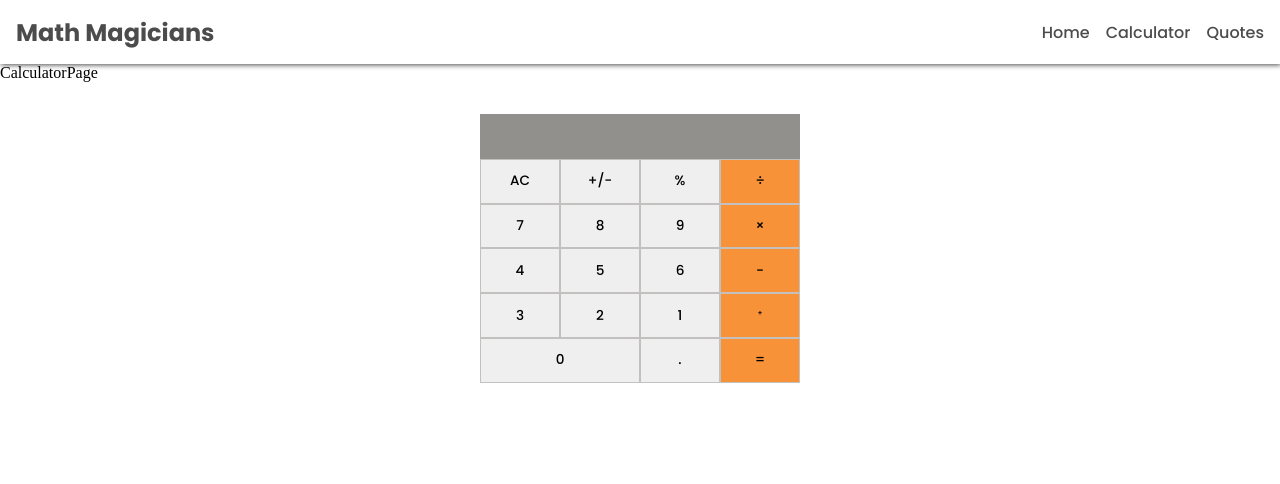
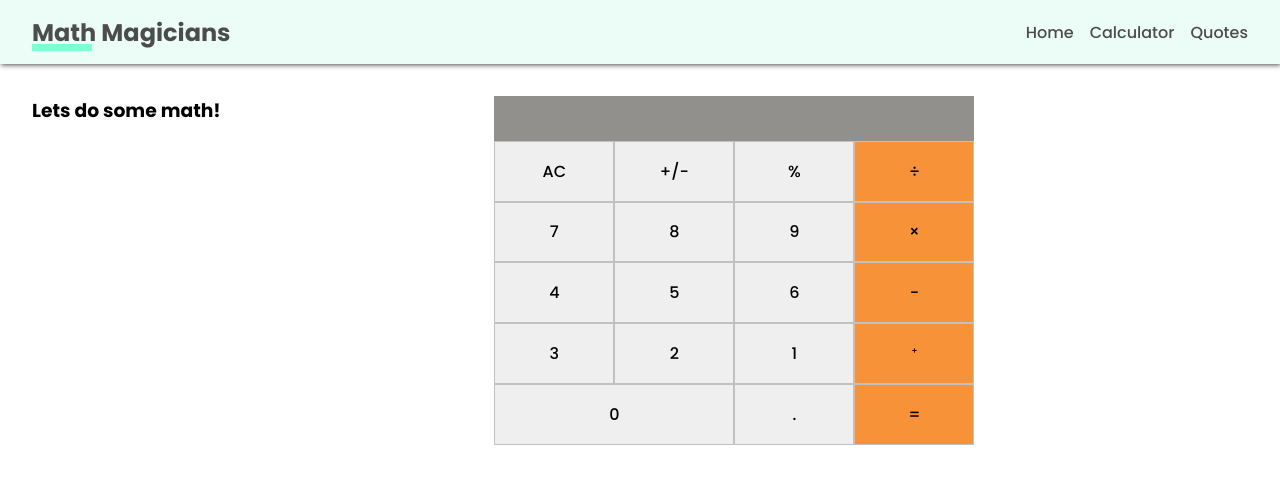
Before and after one commit to bobb-Rob/math-magician, a React (Create React App) app: page /calculator in a window 1280 px wide. Shown: the top 484 px of the page. Built offline with nearby package versions, Linux system fonts and the light colour scheme.

Commit message:
style applied to calculatorpage, quotes page and home page

```diff
--- a/src/App.css
+++ b/src/App.css
@@ -6,9 +6,15 @@
   box-sizing: border-box;
 }
 
+:root {
+  --faintCyan: rgb(236, 252, 247);
+  --dimeGray: #4d4c4c;
+  --peach: rgb(248, 146, 57);
+}
+
 .calculator-container {
-  width: 20rem;
-  margin: 2rem auto;
+  width: 90%;
+  margin: 0 auto;
 }
 
 .cal-screen {
@@ -58,13 +64,30 @@
 
 .navbar {
   height: 4rem;
-  padding: 1rem 1rem;
+  padding: 1rem 1.5rem;
   display: flex;
   align-items: center;
   justify-content: space-between;
-  box-shadow: 1px 1px 5px 0px #4d4c4c;
+  box-shadow: 1px 1px 5px 0 #4d4c4c;
   color: #4d4c4c;
   font-family: 'Poppins', sans-serif;
+  z-index: 1;
+  background-color: var(--faintCyan);
+  position: relative;
+}
+
+.navbar > h1 {
+  position: relative;
+}
+
+.navbar > h1::after {
+  content: '';
+  height: 7px;
+  width: 60px;
+  background-color: aquamarine;
+  position: absolute;
+  bottom: -1px;
+  left: 0;
 }
 
 .link {
@@ -73,24 +96,79 @@
   color: #4d4c4c;
 }
 
+.link:hover {
+  color: var(--peach);
+}
+
+.link:focus {
+  color: var(--peach);
+}
+
 .mobile-menu {
-  background-color: white;
+  background-color: var(--faintCyan);
   border: none;
   display: flex;
   align-items: center;
 }
 
-.desktop-nav {
-  display:  none;
+.home-page,
+.calc-page,
+.quotes-page {
+  padding: 2rem 1.5rem;
+  font-family: 'Poppins', sans-serif;
 }
 
+.quotes-page {
+  color: var(--dimeGray);
+}
+
+.home-page > p {
+  color: #4d4c4c;
+}
+
+.calc-page {
+  text-align: center;
+}
 
 @media screen and (min-width: 474px) {
   .mobile-menu {
     display: none;
   }
 
+  .navbar {
+    height: 4rem;
+    padding: 1rem 2rem;
+  }
+
   .desktop-nav {
-    display:  block;
+    display: block;
+  }
+
+  .home-page,
+  .calc-page,
+  .quotes-page {
+    padding: 2rem 2rem;
+  }
+
+  .quotes-page {
+    height: 100vh;
+    width: 100vw;
+    display: flex;
+    justify-content: center;
+    margin: 7rem 0;
+  }
+
+  .calc-page {
+    display: flex;
+  }
+
+  .calculator-container {
+    width: 30rem;
+    margin: 0 auto;
+  }
+
+  .calculator-digits input {
+    height: 3.8rem;
+    font-size: 1rem;
   }
 }
--- a/src/components/CalculatorPage.jsx
+++ b/src/components/CalculatorPage.jsx
@@ -2,8 +2,8 @@ import React from 'react';
 import Calculator from './calculator';
 
 const CalculatorPage = () => (
-  <div>
-    CalculatorPage
+  <div className="calc-page">
+    <h3>Lets do some math!</h3>
     <Calculator />
   </div>
 );
--- a/src/components/HomePage.jsx
+++ b/src/components/HomePage.jsx
@@ -1,17 +1,24 @@
 import React from 'react';
 
 const HomePage = () => (
-  <div>
-    <h1>Welcome to our page!</h1>
+  <div className="home-page">
+    <h2>Welcome to our page!</h2>
     <p>
       Lorem ipsum dolor sit amet consectetur adipisicing elit.
       Natus et, ad at eum quam omnis, laboriosam sed possimus facere
       temporibus impedit labore voluptatibus tenetur fugiat vero aperiam
       eligendi, maiores dolores!
+      Lorem ipsum dolor sit amet consectetur adipisicing elit.
+      Natus et, ad at eum quam omnis, laboriosam sed possimus facere
+      temporibus impedit labore voluptatibus tenetur fugiat vero aperiam
+      eligendi, maiores dolores!
     </p>
-
+    <br />
     <p>
       Lorem ipsum dolor sit amet consectetur adipisicing elit.
+      Natus et, ad at eum quam omnis, laboriosam sed possimus facere
+      temporibus impedit labore voluptatibus tenetur fugiat vero aperiam
+      eligendi, maiores dolores! Lorem ipsum dolor sit amet consectetur adipisicing elit.
       Natus et, ad at eum quam omnis, laboriosam sed possimus facere
       temporibus impedit labore voluptatibus tenetur fugiat vero aperiam
       eligendi, maiores dolores!
--- a/src/components/Navbar.jsx
+++ b/src/components/Navbar.jsx
@@ -1,6 +1,5 @@
 import React from 'react';
 import { Link } from 'react-router-dom';
-import { HiMenu } from 'react-icons/hi';
 
 const Navbar = () => (
   <nav className="navbar">
@@ -10,9 +9,6 @@ const Navbar = () => (
       <Link to="/calculator" className="link">Calculator</Link>
       <Link to="/quotes" className="link">Quotes</Link>
     </div>
-    <button type="button" className="mobile-menu">
-      <HiMenu color="#4d4c4c" size="1.8rem" />
-    </button>
   </nav>
 );
 
--- a/src/components/QuotesPage.jsx
+++ b/src/components/QuotesPage.jsx
@@ -1,7 +1,13 @@
 import React from 'react';
 
 const QuotesPage = () => (
-  <div>QuotesPage</div>
+  <div className="quotes-page">
+    <h3>
+      Mathematics is not about nu,bers, equations, computations,
+      <br />
+      or algorithms: it is abput understanding. William Paul Thurston
+    </h3>
+  </div>
 );
 
 export default QuotesPage;
```
Also changed, not shown: 1 other file (tests, documents, lock files or other folders).
